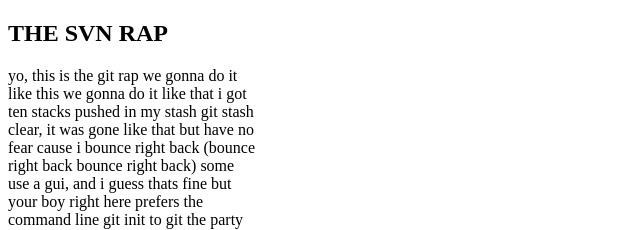
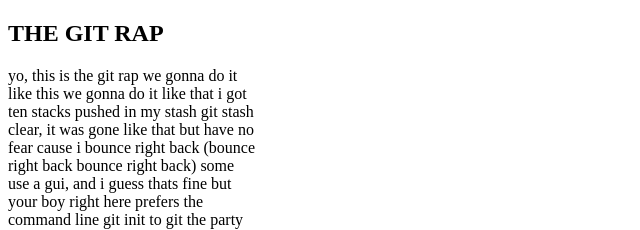
Before and after one commit to SoaresTiago/hello-world, a plain HTML site: page index.html in a window 1280 px wide. Shown: the top 230 px of the page, 0-640 px from the left. Drawn offline with Linux system fonts and the light colour scheme.

Commit message:
Changer titre

```diff
--- a/index.html
+++ b/index.html
@@ -8,7 +8,7 @@
 
     <body >
 	<section>
-        <h1>THE SVN RAP</h1>
+        <h1>THE GIT RAP</h1>
 		<p>yo, this is the git rap
 we gonna do it like this
 we gonna do it like that
```
